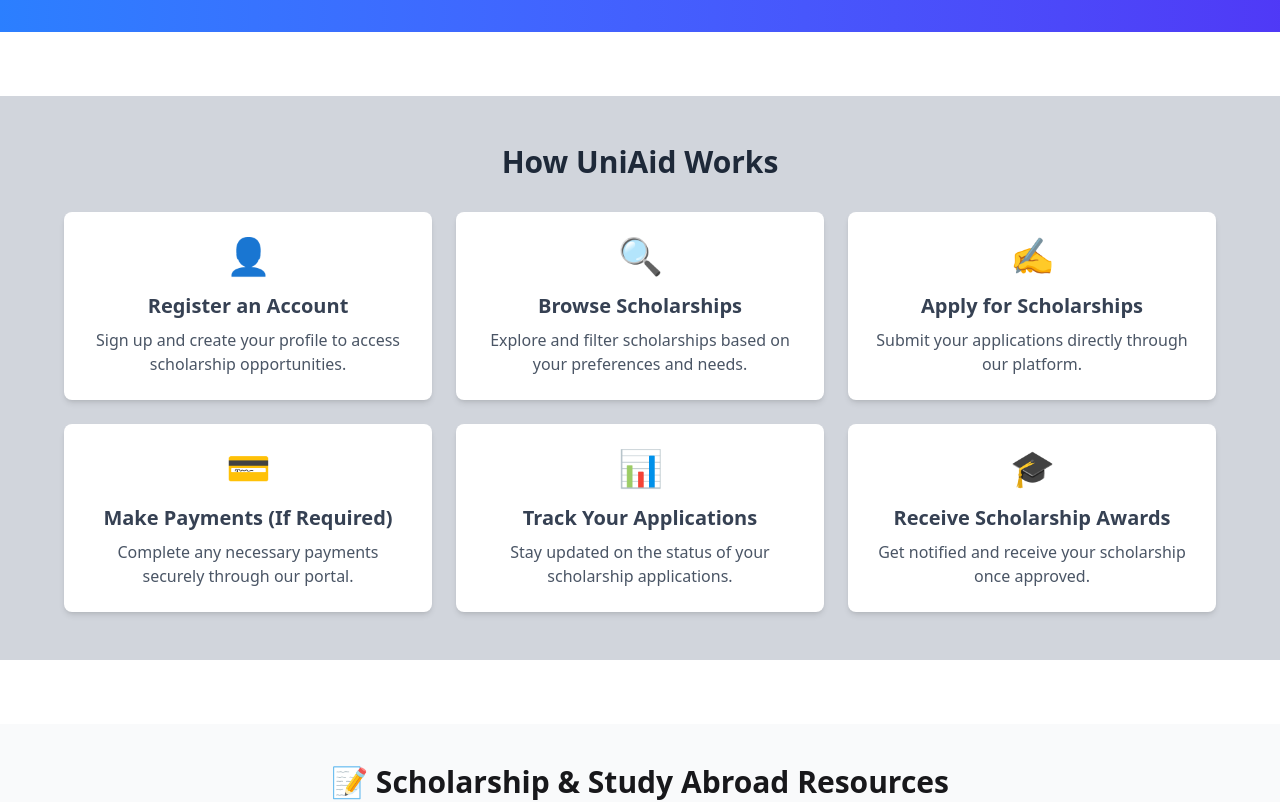
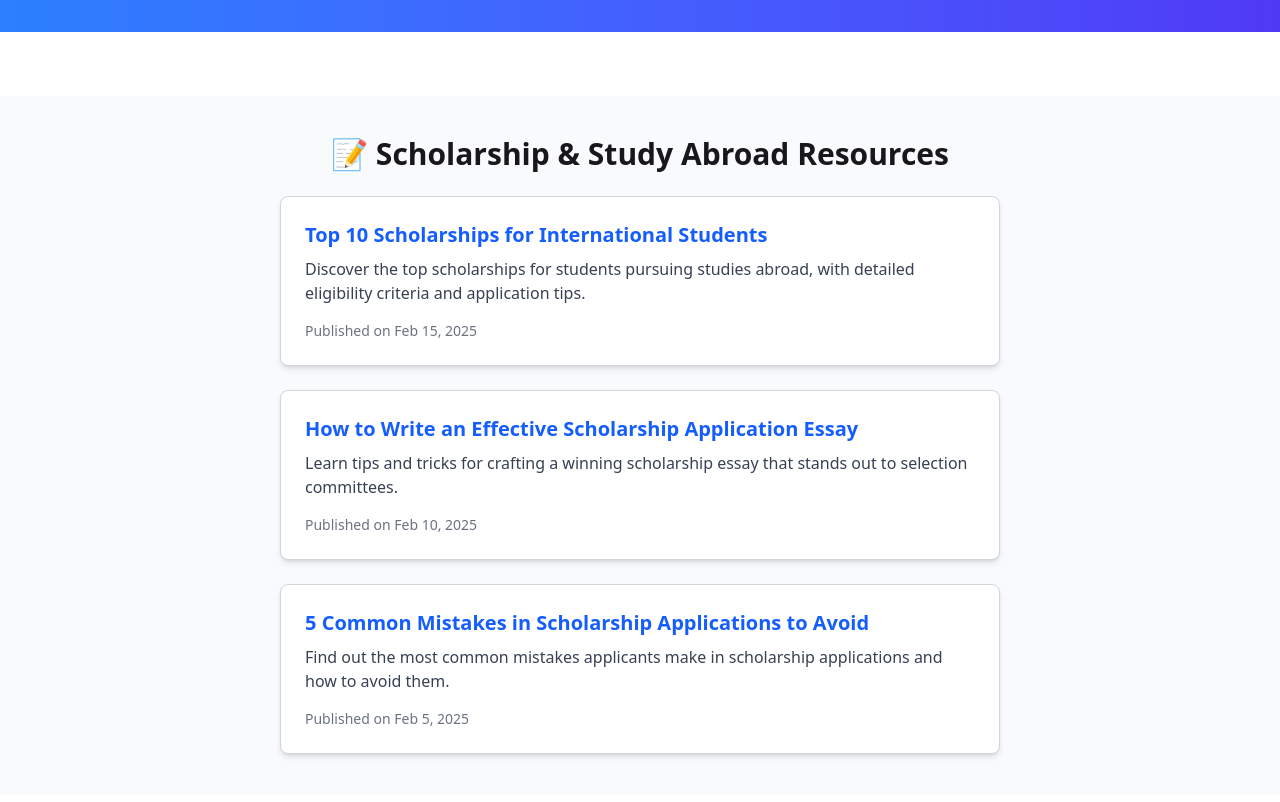
Before and after one commit to yeasinrahman26/UniAid-Client-, a React (Vite) app: page / in a window 1280 px wide. Shown: the part 1200-2002 px from the top of the page. Built offline with nearby package versions, Linux system fonts and the light colour scheme; no server answers.

Commit message:
StudentResources add on Home section

```diff
--- a/src/Pages/Home/Home.jsx
+++ b/src/Pages/Home/Home.jsx
@@ -8,6 +8,7 @@
 import FAQ from "./Faq/FAQ";
 import BlogSection from "./Blogs/BlogSection";
 import SuccessStories from "./SuccessStories/SuccessStories";
+import StudentResources from "./StudentResources/StudentResources";
 
 
 const Home = () => {
@@ -26,10 +27,11 @@
           <Banner></Banner>
           <TopScholarship></TopScholarship>
           <AboutSection></AboutSection>
+          <BlogSection></BlogSection>
           <HowWeWork></HowWeWork>
-          <BlogSection></BlogSection>
+          <StudentResources></StudentResources>
+          <FAQ></FAQ>
           <SuccessStories></SuccessStories>
-          <FAQ></FAQ>
         </>
       )}
     </div>
--- a/src/Pages/Home/HowWeWork/HowWeWork.jsx
+++ b/src/Pages/Home/HowWeWork/HowWeWork.jsx
@@ -43,7 +43,7 @@
   ];
 
   return (
-    <section className="py-12 mb-16  px-6 md:px-12 bg-gray-300">
+    <section className="py-12 mb-16  px-6 md:px-12 bg-gray-100">
       <div className="max-w-6xl mx-auto">
         <h2 className="text-3xl font-bold text-center text-gray-800 mb-8">
           How UniAid Works
--- /dev/null
+++ b/src/Pages/Home/StudentResources/StudentResources.jsx
@@ -0,0 +1,80 @@
+const StudentResources = () => {
+  const resources = [
+    {
+      title: "How to Write a Strong Scholarship Essay",
+      description:
+        "Learn the key tips for writing an essay that will stand out to scholarship committees.",
+      link: "/resources/essay-guide",
+      type: "Article",
+    },
+    {
+      title: "Interview Preparation Tips for Scholarship Applicants",
+      description:
+        "Get ready for your scholarship interviews with these essential tips from past winners.",
+      link: "/resources/interview-guide",
+      type: "Article",
+    },
+    {
+      title: "Managing Your Scholarship Funds Effectively",
+      description:
+        "Tips on budgeting and managing your funds once you've received a scholarship.",
+      link: "/resources/fund-management-guide",
+      type: "Article",
+    },
+    {
+      title: "Scholarship Application Checklist",
+      description:
+        "A downloadable checklist to keep track of all the documents and steps in your scholarship applications.",
+      link: "/resources/checklist",
+      type: "Downloadable",
+    },
+    {
+      title: "Tips for Winning a Scholarship Interview",
+      description:
+        "Learn how to prepare and present yourself confidently in scholarship interviews, including common questions and strategies.",
+      link: "/resources/interview-tips",
+      type: "Article",
+    },
+    {
+      title: "Scholarship Application Templates",
+      description:
+        "Downloadable templates for writing your scholarship essay and application form.",
+      link: "/resources/templates",
+      type: "Downloadable",
+    },
+  ];
+
+  return (
+    <section className="bg-gray-100 py-16">
+      <div className="max-w-5xl mx-auto px-6 text-center">
+        <h2 className="text-4xl font-semibold text-gray-800 mb-8">
+          📚 Student Resources and Tips
+        </h2>
+
+        <p className="text-xl text-gray-600 mb-12">
+          Discover essential tips, guides, and resources to help you succeed in
+          your scholarship journey!
+        </p>
+
+        {/* Resource List */}
+        <div className="grid grid-cols-1 md:grid-cols-2 lg:grid-cols-3 gap-12">
+          {resources.map((resource, index) => (
+            <div
+              key={index}
+              className="bg-white p-6 rounded-lg shadow-lg hover:shadow-xl transition-shadow"
+            >
+              <h3 className="text-xl font-bold text-blue-600">
+                {resource.title}
+              </h3>
+              <p className="text-sm text-gray-500 mt-2">
+                {resource.description}
+              </p>
+            </div>
+          ))}
+        </div>
+      </div>
+    </section>
+  );
+};
+
+export default StudentResources;
--- a/src/Pages/Home/SuccessStories/SuccessStories.jsx
+++ b/src/Pages/Home/SuccessStories/SuccessStories.jsx
@@ -21,6 +21,7 @@
       quote:
         "I found the perfect scholarship for my program through UniAid. The support was amazing, and I’m now studying my dream course!",
     },
+
     {
       name: "Maria Garcia",
       university: "Stanford University",
@@ -30,7 +31,7 @@
   ];
 
   return (
-    <section className="rounded-xl bg-gradient-to-r from-purple-500 to-indigo-600 py-20">
+    <section className="rounded-xl bg-gradient-to-r from-purple-500 to-indigo-600 py-20 mb-16">
       <div className="max-w-4xl mx-auto px-6">
         <h2 className="text-4xl font-extrabold text-center text-white mb-12 tracking-wide">
           🎉 Success Stories
--- a/src/Pages/Home/TopScholarship/TopScholarship.jsx
+++ b/src/Pages/Home/TopScholarship/TopScholarship.jsx
@@ -19,7 +19,7 @@
   }, []);
 
   return (
-    <div className="bg-gray-200 rounded-xl">
+    <div className="bg-gray-100 rounded-xl">
       <h1 className="text-4xl text-center pt-10 font-bold">Top Scholarship</h1>
 
       <div className="grid mx-4 py-10 md:mx-0 md:grid-cols-3 p-4 gap-10">
```
